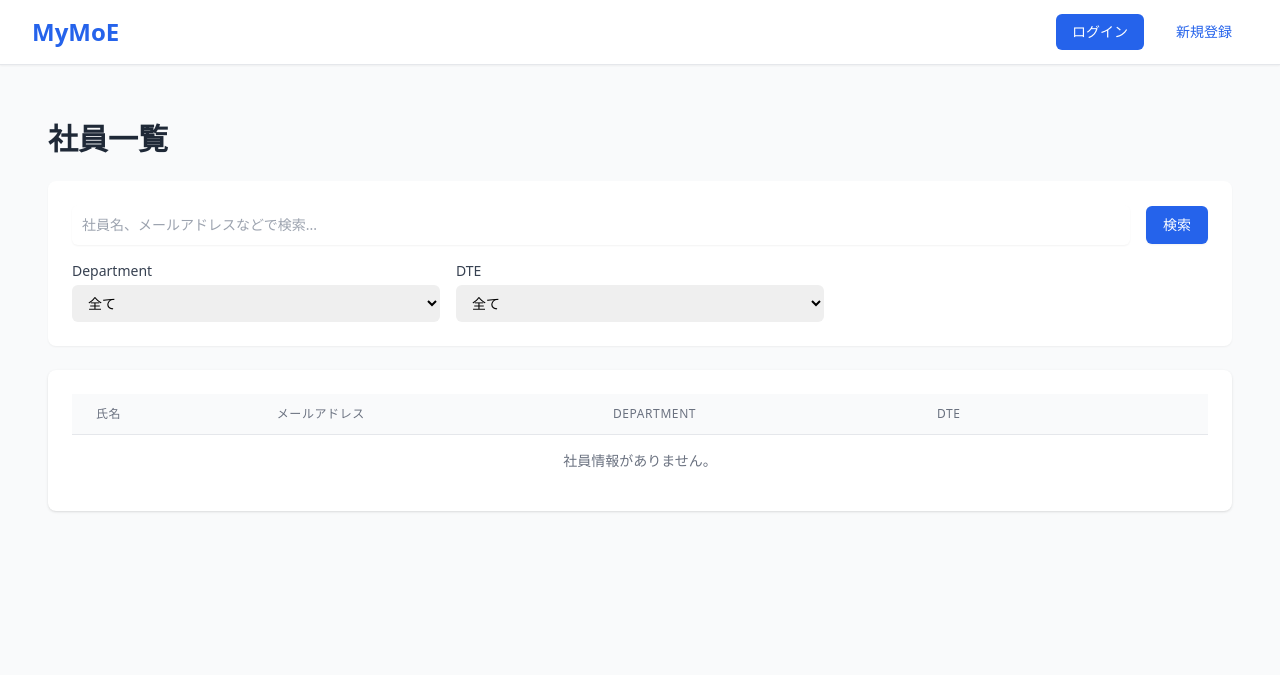
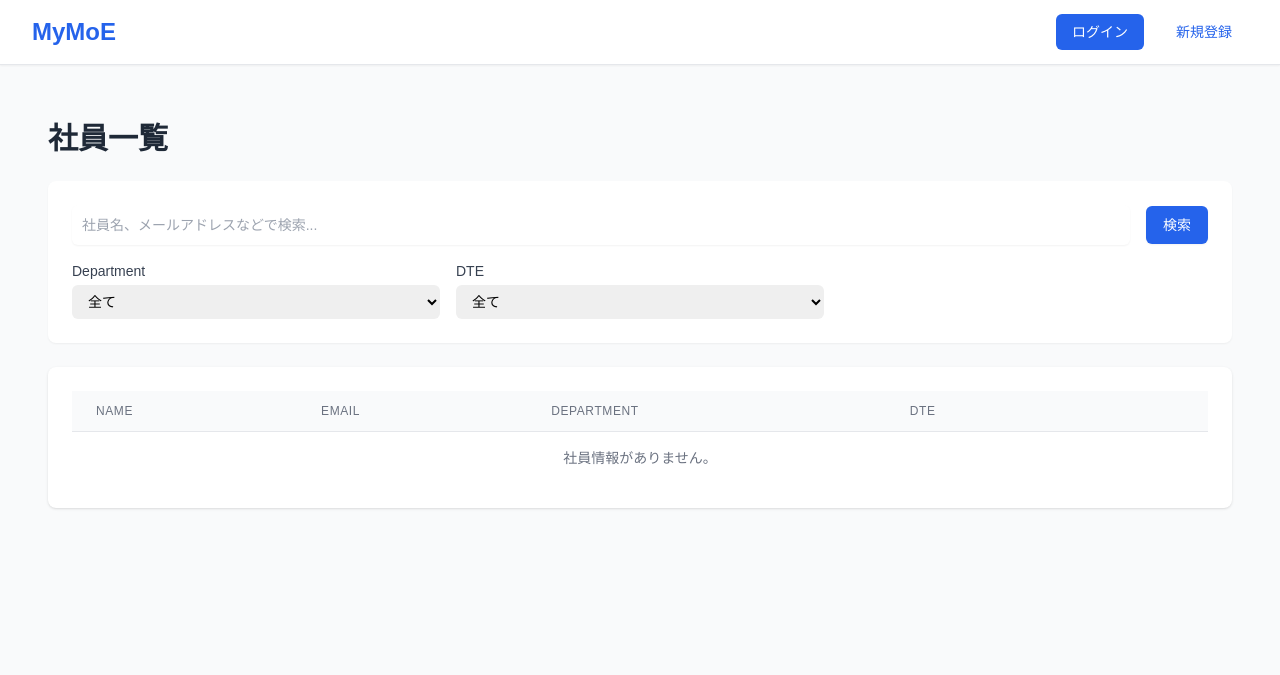
Before and after one commit to toryoto/MyMoE, a Django app: page /accounts/list/ in a window 1280 px wide. Shown: the top 675 px of the page. Run offline with Django 5.2, Linux system fonts and the light colour scheme; data that the repository does not hold is empty; some libraries are stand-ins or nearby versions.

Commit message:
update ui

```diff
--- a/template/base.html
+++ b/template/base.html
@@ -9,6 +9,9 @@
         tailwind.config = {
             theme: {
                 extend: {
+                    fontFamily: {
+                    'sans': ['YuGothic', 'Yu Gothic', '游ゴシック体', '游ゴシック', 'Hiragino Sans', 'ヒラギノ角ゴ ProN W3', 'Hiragino Kaku Gothic ProN', 'メイリオ', 'Meiryo', 'sans-serif'],
+                    },
                     colors: {
                         primary: {
                             50: '#eff6ff',
--- a/template/employees/employee_list.html
+++ b/template/employees/employee_list.html
@@ -42,10 +42,10 @@
                     <thead class="bg-gray-50">
                         <tr>
                             <th scope="col" class="px-6 py-3 text-left text-xs font-medium text-gray-500 uppercase tracking-wider">
-                                氏名
+                                Name
                             </th>
                             <th scope="col" class="px-6 py-3 text-left text-xs font-medium text-gray-500 uppercase tracking-wider">
-                                メールアドレス
+                                Email
                             </th>
                             <th scope="col" class="px-6 py-3 text-left text-xs font-medium text-gray-500 uppercase tracking-wider">
                                 Department
```
